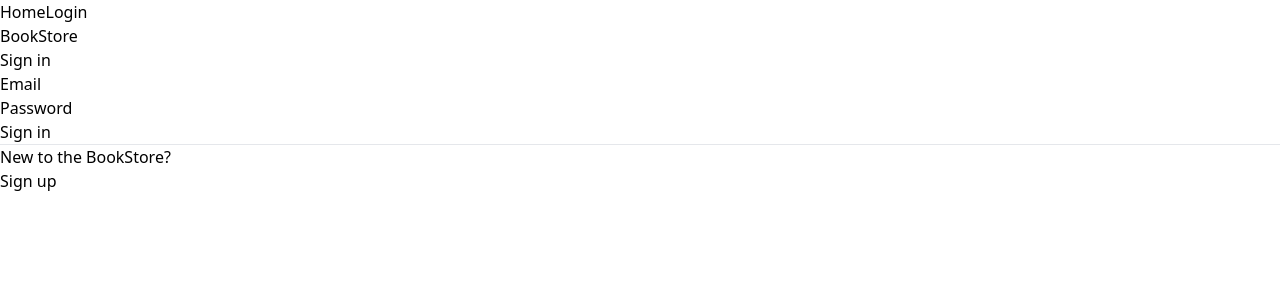
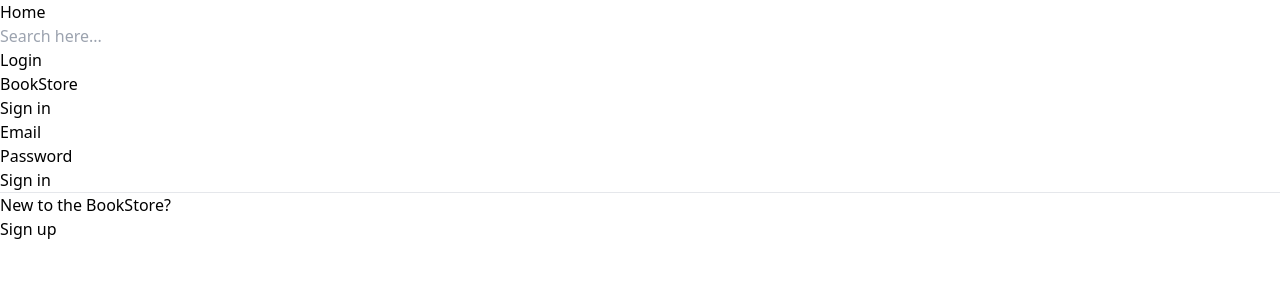
Before and after one commit to ankit0tech/BookStore, a React (Vite) app in the folder frontend/: page /login in a window 1280 px wide. Shown: the top 300 px of the page. Built offline with nearby package versions, Linux system fonts and the light colour scheme.

Commit message:
Added frontend for search functionality. Lifted state to App.tsx to show searched items in Home page

```diff
--- a/frontend/src/App.tsx
+++ b/frontend/src/App.tsx
@@ -9,14 +9,21 @@ import Signup from './pages/Signup';
 import { NavBar } from './components/NavBar';
 import Cart from './pages/Cart';
 import Checkout from './pages/Checkout';
+import { useState } from 'react';
+import { Book } from './types';
 
+export interface ChildProps {
+  books: Book[];
+  setBooks: React.Dispatch<React.SetStateAction<Book[]>>;
+}
 
 const App = () => {
+  const [books, setBooks] = useState<Book[]>([]);
   return (
     <>
-      <NavBar />
+      <NavBar books={books} setBooks={setBooks} />
       <Routes>
-        <Route path='/' element={<Home />} />
+        <Route path='/' element={<Home books={books} setBooks={setBooks} />} />
         <Route path='/login' element={<Login /> } />
         <Route path='/signup' element={<Signup />} />
         <Route path='/books/create' element={<CreateBook />} />
@@ -30,4 +37,4 @@ const App = () => {
   )
 }
 
-export default App
+export default App;
--- a/frontend/src/components/NavBar.tsx
+++ b/frontend/src/components/NavBar.tsx
@@ -9,14 +9,22 @@ import { useNavigate } from "react-router-dom";
 import { getCartItems } from "../utils/cartUtils";
 import { useDispatch } from "react-redux";
 import { setCartItems as setCartItemsSlice } from "../redux/cartSlice";
+import axios from "axios";
+import { ChildProps } from '../App';
 
 
-const NavBar = () => {
+const NavBar = ({ books, setBooks}: ChildProps) => {
 
     const [cartItems, setCartItems] = useState<CartInterface|null>(null);
+    const [query, setQuery] = useState<string>('');
     const userinfo = useSelector((state: RootState) => state.userinfo);
     const navigate = useNavigate();
 
+    const handleSearch = async () => {
+        const result = await axios.get(`http://localhost:5555/books/search?query=${query}`);
+        console.log('Search result: ', result);
+        setBooks(result.data);
+    }
 
     // const userData = useSelector((state: RootState) => state.userinfo);
     const [isOpen, setIsOpen] = useState(false);
@@ -58,18 +66,36 @@ const NavBar = () => {
         // <div className="flex justify-center items-center gap-x-4">
         <div className="flex justify-between px-4 bg-purple-500 h-10 text-white font-bold items-center">
             <button className="flex" onClick={() =>navigate('/')}>Home</button>
+            <div className="flex">
+                <div className="px-4 text-black font-normal">
+                    <label htmlFor="q"></label>
+                    <input
+                        className="px-2"
+                        type="sarch"
+                        name="q"
+                        onChange={(e) => setQuery(e.target.value)}
+                        onKeyDown={(e) => {
+                            if(e.key == 'Enter') handleSearch();
+                        }}
+                        placeholder="Search here..."
+                    >
+                    </input>
+                </div>
                 { email ?
-                (<div className="flex">
+                    (
+                        <>
                             <button onClick={() => {setIsOpen(!isOpen)}}> Cart </button>
                             <CartOverlay isOpen={isOpen} onClose={onClose}></CartOverlay>
                             <div className="px-4">{ email }</div>
                             <div className=""><Signout/></div>
-                </div>)
+                        </>
+                    )
                     :
                     (<Link to='/login'>
                         Login
                     </Link>)
                 }
+            </div>
 
         </div>
     );
--- a/frontend/src/pages/Home.tsx
+++ b/frontend/src/pages/Home.tsx
@@ -8,15 +8,16 @@ import BooksCard from '../components/home/BooksCard';
 // import { checkTokenExpiry } from '../redux/authMiddleware';
 // import { RootState } from '@reduxjs/toolkit/query';
 import { RootState } from '../types/index';
+import { ChildProps } from '../App';
 
 
-const Home = () => {
+const Home = ({ books, setBooks}: ChildProps) => {
 
     // interface RootState {
     //     userinfo: { isAdmin: boolean }
     // }
 
-    const [books, setBooks] = useState([]);
+    // const [books, setBooks] = useState([]);
     const [loading, setLoading] = useState(false);
     const [showType, setShowType] = useState('table');
     const userinfo = useSelector((state: RootState) => state.userinfo);
```
Also changed, not shown: frontend/src/components/home/BookModal.tsx (+1 -8 lines), frontend/src/components/home/BookSingleCard.tsx (+1 -9 lines), frontend/src/components/home/BooksCard.tsx (+1 -9 lines). Lines whose indentation alone changed are shown as unchanged.
